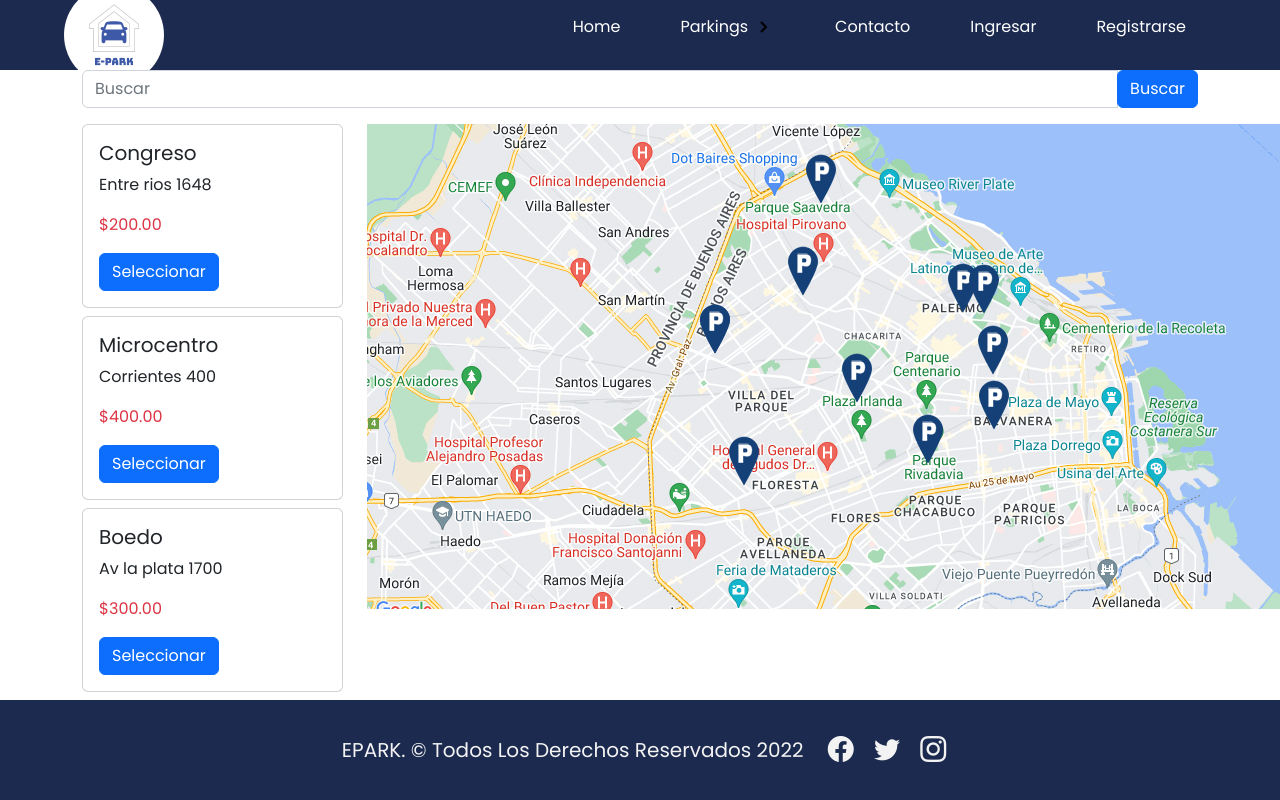
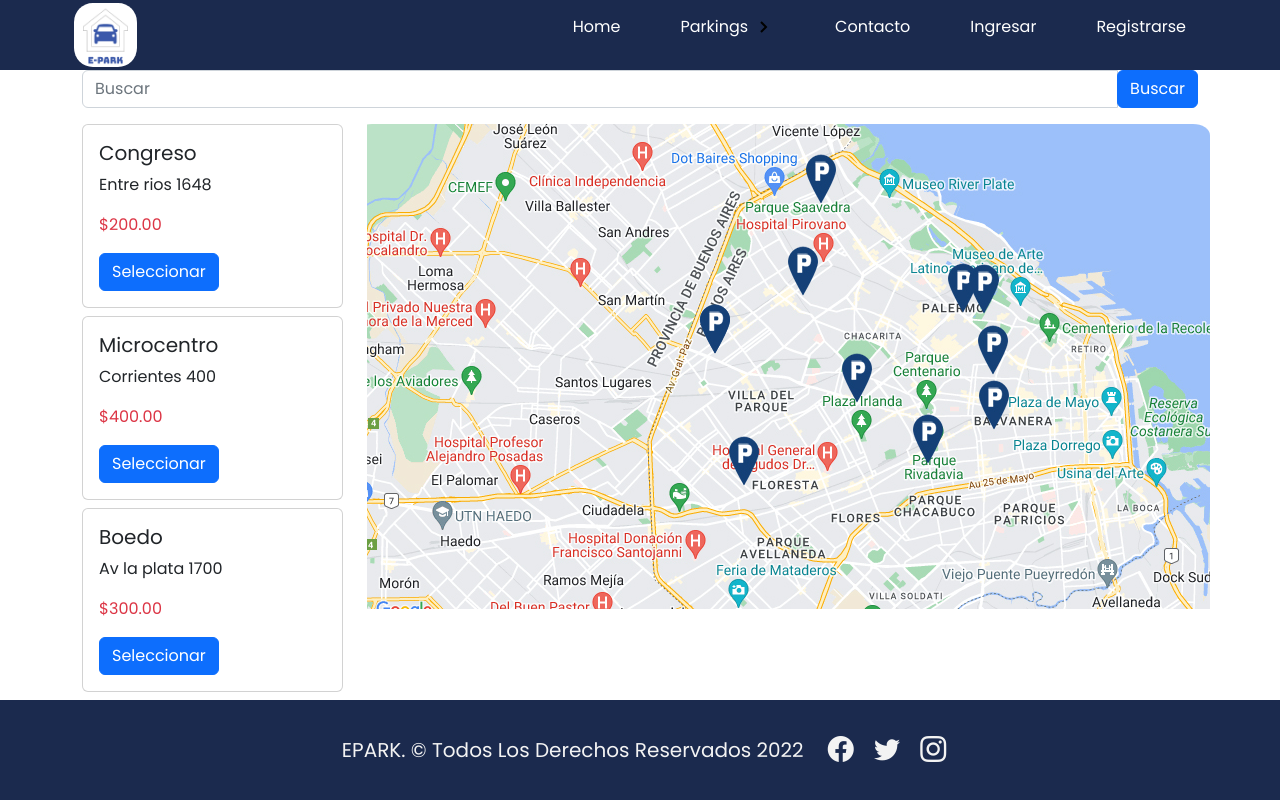
Before and after one commit to No-Country/c6-16-m-python, a Django app: page / in a window 1280 px wide; the page is wider, and only the part inside the window is pictured. Run offline with Django 4.2, Linux system fonts and the light colour scheme; data comes from the database, SQL or seed files in the repository; some libraries are stand-ins or nearby versions.

Commit message:
Solving conflicts

```diff
--- a/epark/static/css/styles.css
+++ b/epark/static/css/styles.css
@@ -28,8 +28,9 @@ body{
 }
 
 .menu__logo {
-    border-radius: 50%;
-}
+    border-radius: 30%;
+    margin: 10px;
+    width: 70%;}
 
 .menu__links {
     height: 100%;
@@ -228,3 +229,11 @@ footer p{
     padding: 0 8px;
     color:#f3f3f3;
 }
+
+/*=========================MAP================================*/
+
+div.col-map {
+    overflow: hidden;
+    border-radius: 2%;
+    width: 75%;
+}
```
Also changed, not shown: epark/static/image/logo.png.
